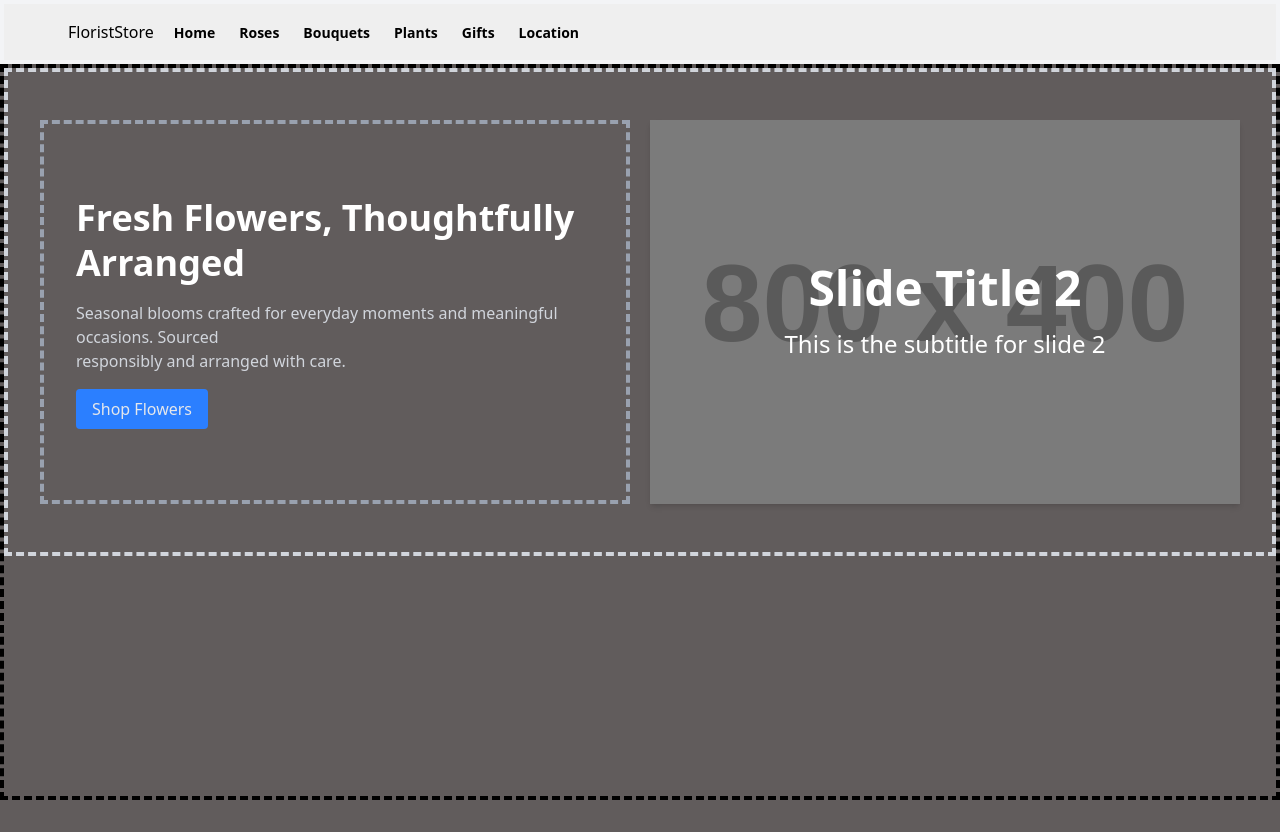
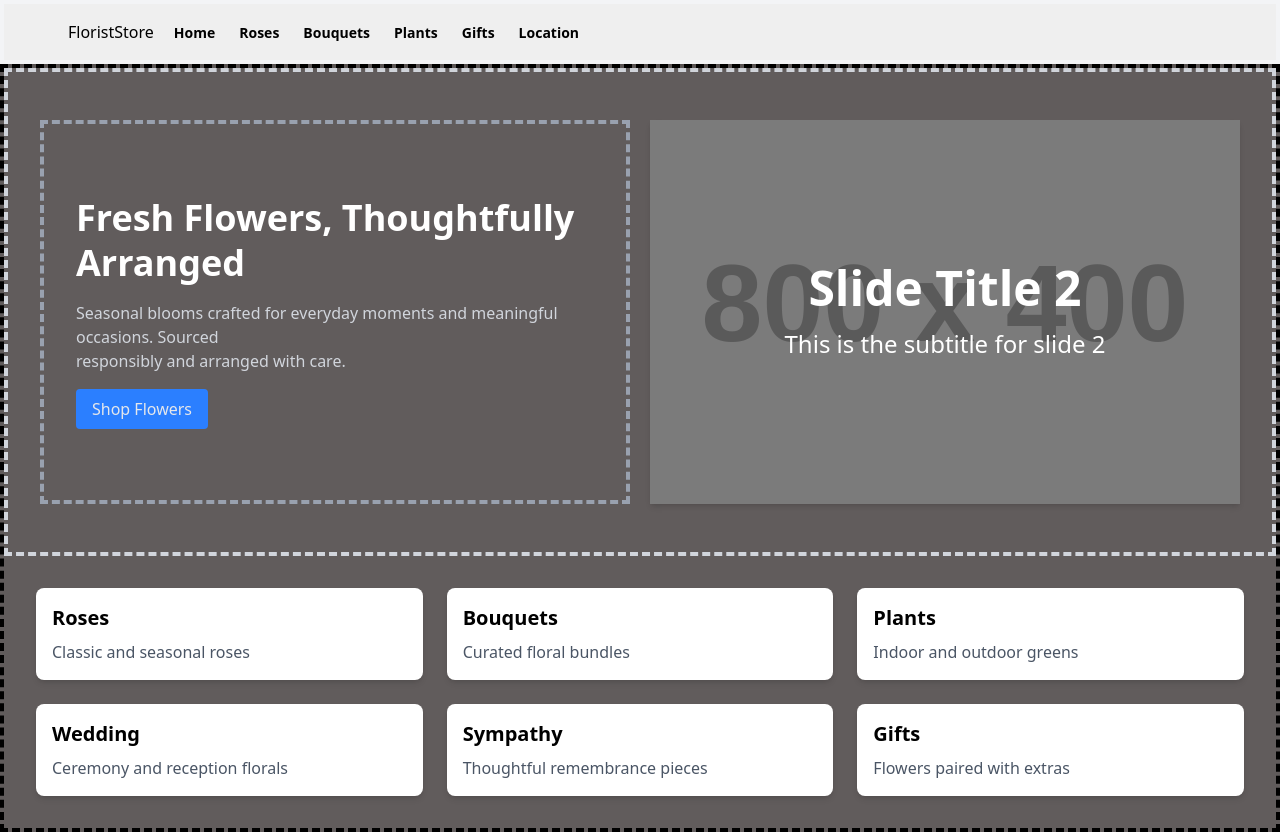
Before and after one commit to Omid2831/FloristStore, a React (Vite) app: page / in a window 1280 px wide. Before the commit the page ends 800 px from the top, so only its background shows below. Built offline with nearby package versions, Linux system fonts and the light colour scheme.

Commit message:
feat: add Cards component to Homepage for displaying card data

```diff
--- a/src/pages/Homepage.jsx
+++ b/src/pages/Homepage.jsx
@@ -1,3 +1,4 @@
+import Cards from '../components/Cards/Cards'
 import Slider from '../components/Sliders/Slider'
 import RootLayout from '../layout/RootLayout'
 
@@ -6,6 +7,8 @@ const Homepage = () => {
     <RootLayout>
       {/** Sliders */}
       <Slider />
+      {/** Cards */}
+      <Cards />
     </RootLayout>
   )
 }
```
